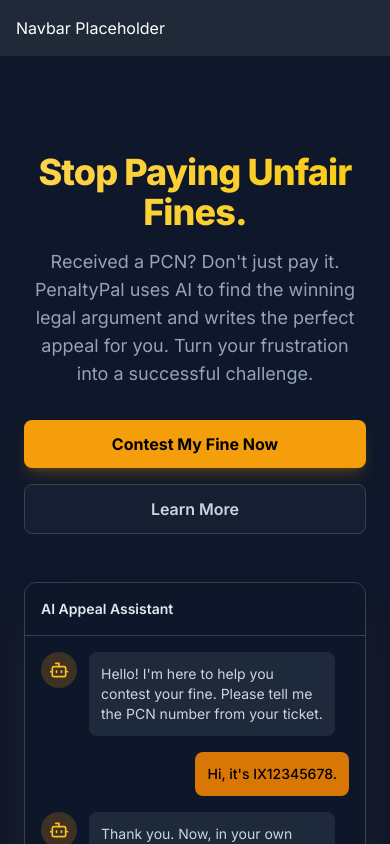
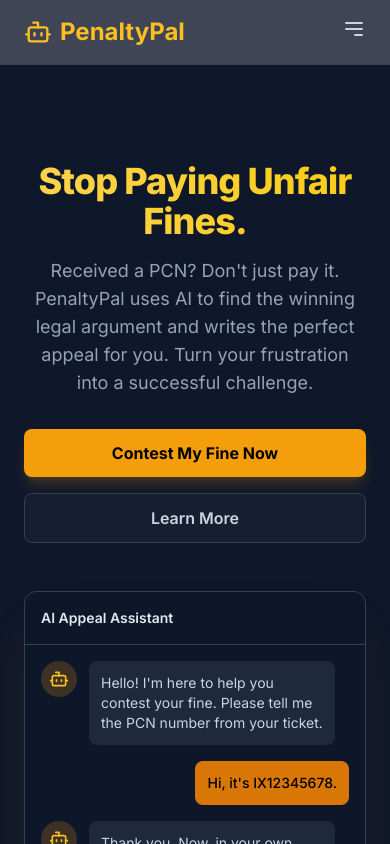
Before and after one commit to devjoe1991/penalty-pal, a Next.js app: page / in a window 390 px wide. Shown: the top 844 px of the page. Built offline with nearby package versions, Linux system fonts and the light colour scheme.

Commit message:
feat(layout): enhance layout with updated Navbar and Footer components, including AI branding and mobile responsiveness

```diff
--- a/app/layout.tsx
+++ b/app/layout.tsx
@@ -1,3 +1,4 @@
+import React from 'react';
 import type { Metadata } from "next";
 import { Inter } from "next/font/google";
 import "./globals.css";
@@ -7,8 +8,8 @@
 const inter = Inter({ subsets: ["latin"] });
 
 export const metadata: Metadata = {
-  title: "Create Next App",
-  description: "Generated by create next app",
+  title: "PenaltyPal | AI-Powered Fine Appeals",
+  description: "Stop paying unfair PCN fines. PenaltyPal uses AI to write the perfect appeal for you.",
 };
 
 export default function RootLayout({
@@ -17,10 +18,10 @@
   children: React.ReactNode;
 }>) {
   return (
-    <html lang="en">
-      <body className={`${inter.className} flex flex-col min-h-screen`}>
+    <html lang="en" className="!scroll-smooth">
+      <body className={inter.className}>
         <Navbar />
-        <main className="flex-grow">{children}</main>
+        <main>{children}</main>
         <Footer />
       </body>
     </html>
--- a/components/layout/Footer.tsx
+++ b/components/layout/Footer.tsx
@@ -1,10 +1,53 @@
 import React from 'react';
+import Link from 'next/link';
+import { Bot } from 'lucide-react';
 
 const Footer = () => {
   return (
-    <footer className="bg-gray-800 text-white p-4 mt-8">
-      <div className="container mx-auto text-center">
-        <p>Footer Placeholder</p>
+    <footer className="bg-slate-900 border-t border-slate-800">
+      <div className="container mx-auto px-6 py-12">
+        <div className="grid grid-cols-1 md:grid-cols-4 gap-12">
+          {/* Brand */}
+          <div className="md:col-span-1">
+            <Link href="/" className="flex items-center gap-2 text-xl font-bold text-amber-400">
+                <Bot className="w-6 h-6" />
+                <span>PenaltyPal</span>
+            </Link>
+            <p className="text-slate-400 mt-3 text-sm">
+              Stop paying unfair fines. AI-powered appeals to fight for you.
+            </p>
+          </div>
+
+          {/* Links */}
+          <div className="md:col-span-3 grid grid-cols-2 md:grid-cols-3 gap-8">
+            <div>
+              <h4 className="font-semibold text-white">Explore</h4>
+              <ul className="mt-4 space-y-3">
+                <li><Link href="#features" className="text-slate-400 hover:text-amber-400 transition-colors text-sm">Features</Link></li>
+                <li><Link href="#how-it-works" className="text-slate-400 hover:text-amber-400 transition-colors text-sm">How It Works</Link></li>
+                <li><Link href="#pricing" className="text-slate-400 hover:text-amber-400 transition-colors text-sm">Pricing</Link></li>
+              </ul>
+            </div>
+            <div>
+              <h4 className="font-semibold text-white">Company</h4>
+              <ul className="mt-4 space-y-3">
+                <li><a href="#" className="text-slate-400 hover:text-amber-400 transition-colors text-sm">About Us</a></li>
+                <li><a href="#" className="text-slate-400 hover:text-amber-400 transition-colors text-sm">Contact</a></li>
+              </ul>
+            </div>
+            <div>
+              <h4 className="font-semibold text-white">Legal</h4>
+              <ul className="mt-4 space-y-3">
+                <li><a href="#" className="text-slate-400 hover:text-amber-400 transition-colors text-sm">Terms of Service</a></li>
+                <li><a href="#" className="text-slate-400 hover:text-amber-400 transition-colors text-sm">Privacy Policy</a></li>
+              </ul>
+            </div>
+          </div>
+        </div>
+
+        <div className="mt-12 border-t border-slate-800 pt-8 text-center text-slate-500 text-sm">
+          <p>&copy; {new Date().getFullYear()} PenaltyPal. A project for demonstration purposes.</p>
+        </div>
       </div>
     </footer>
   );
--- a/components/layout/Navbar.tsx
+++ b/components/layout/Navbar.tsx
@@ -1,11 +1,65 @@
+'use client';
+
 import React from 'react';
+import Link from 'next/link';
+import { Bot } from 'lucide-react';
 
 const Navbar = () => {
+  const [isMenuOpen, setIsMenuOpen] = React.useState(false);
+
   return (
-    <header className="bg-gray-800 text-white p-4">
-      <nav className="container mx-auto">
-        <p>Navbar Placeholder</p>
-      </nav>
+    <header className="sticky top-0 z-50 bg-slate-900/80 backdrop-blur-sm border-b border-slate-700/50">
+      <div className="container mx-auto px-6">
+        <div className="flex justify-between items-center py-4">
+          <Link href="/" className="flex items-center gap-2 text-2xl font-bold text-amber-400">
+            <Bot className="w-7 h-7" />
+            <span>PenaltyPal</span>
+          </Link>
+
+          <nav className="hidden md:flex items-center gap-8">
+            <Link href="#features" className="text-slate-300 hover:text-amber-400 transition-colors">Features</Link>
+            <Link href="#how-it-works" className="text-slate-300 hover:text-amber-400 transition-colors">How It Works</Link>
+            <Link href="#pricing" className="text-slate-300 hover:text-amber-400 transition-colors">Pricing</Link>
+          </nav>
+
+          <div className="hidden md:flex items-center gap-4">
+            <a href="#" className="text-slate-300 font-semibold hover:text-white transition-colors">Log In</a>
+            <a href="#pricing" className="bg-amber-500 text-black font-bold rounded-lg px-5 py-2.5 text-sm hover:bg-amber-400 transition-all shadow-lg shadow-amber-500/20">
+              Get Started
+            </a>
+          </div>
+
+          <div className="md:hidden">
+            <button onClick={() => setIsMenuOpen(!isMenuOpen)} className="text-slate-300 hover:text-amber-400 focus:outline-none">
+              <svg className="w-6 h-6" fill="none" stroke="currentColor" viewBox="0 0 24 24" xmlns="http://www.w3.org/2000/svg">
+                {isMenuOpen ? (
+                  <path strokeLinecap="round" strokeLinejoin="round" strokeWidth="2" d="M6 18L18 6M6 6l12 12" />
+                ) : (
+                  <path strokeLinecap="round" strokeLinejoin="round" strokeWidth="2" d="M4 6h16M4 12h16m-7 6h7" />
+                )}
+              </svg>
+            </button>
+          </div>
+        </div>
+
+        {/* Mobile Menu */}
+        <div className={`md:hidden overflow-hidden transition-all duration-300 ease-in-out ${isMenuOpen ? 'max-h-96' : 'max-h-0'}`}>
+          <div className="pt-2 pb-4">
+            <nav className="flex flex-col gap-4 text-center">
+              <Link href="#features" onClick={() => setIsMenuOpen(false)} className="text-slate-300 hover:text-amber-400 transition-colors py-2">Features</Link>
+              <Link href="#how-it-works" onClick={() => setIsMenuOpen(false)} className="text-slate-300 hover:text-amber-400 transition-colors py-2">How It Works</Link>
+              <Link href="#pricing" onClick={() => setIsMenuOpen(false)} className="text-slate-300 hover:text-amber-400 transition-colors py-2">Pricing</Link>
+              <hr className="border-slate-700 my-2" />
+              <div className="flex flex-col gap-4 items-center">
+                <a href="#" className="text-slate-300 font-semibold hover:text-white transition-colors w-full py-2">Log In</a>
+                <a href="#pricing" onClick={() => setIsMenuOpen(false)} className="w-full bg-amber-500 text-black font-bold rounded-lg px-5 py-2.5 text-sm hover:bg-amber-400 transition-all shadow-lg shadow-amber-500/20">
+                  Get Started
+                </a>
+              </div>
+            </nav>
+          </div>
+        </div>
+      </div>
     </header>
   );
 };
```
